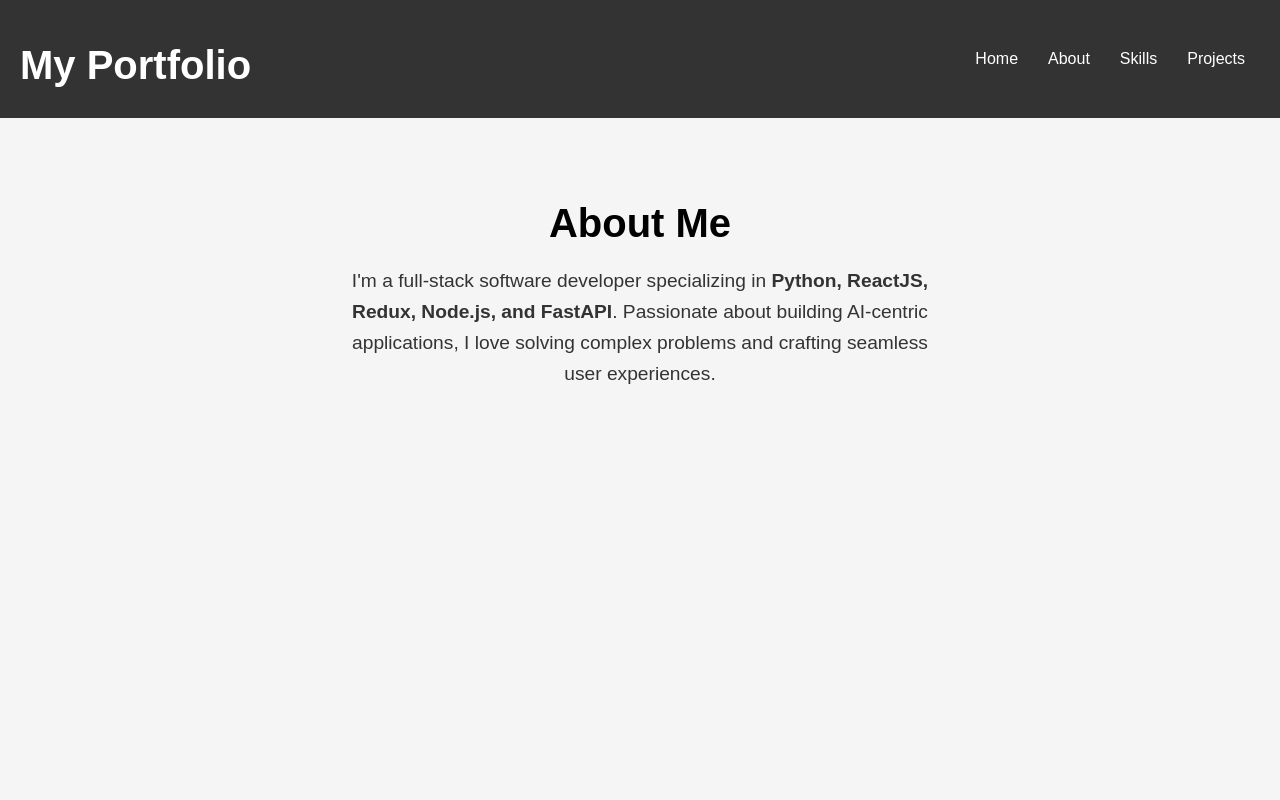
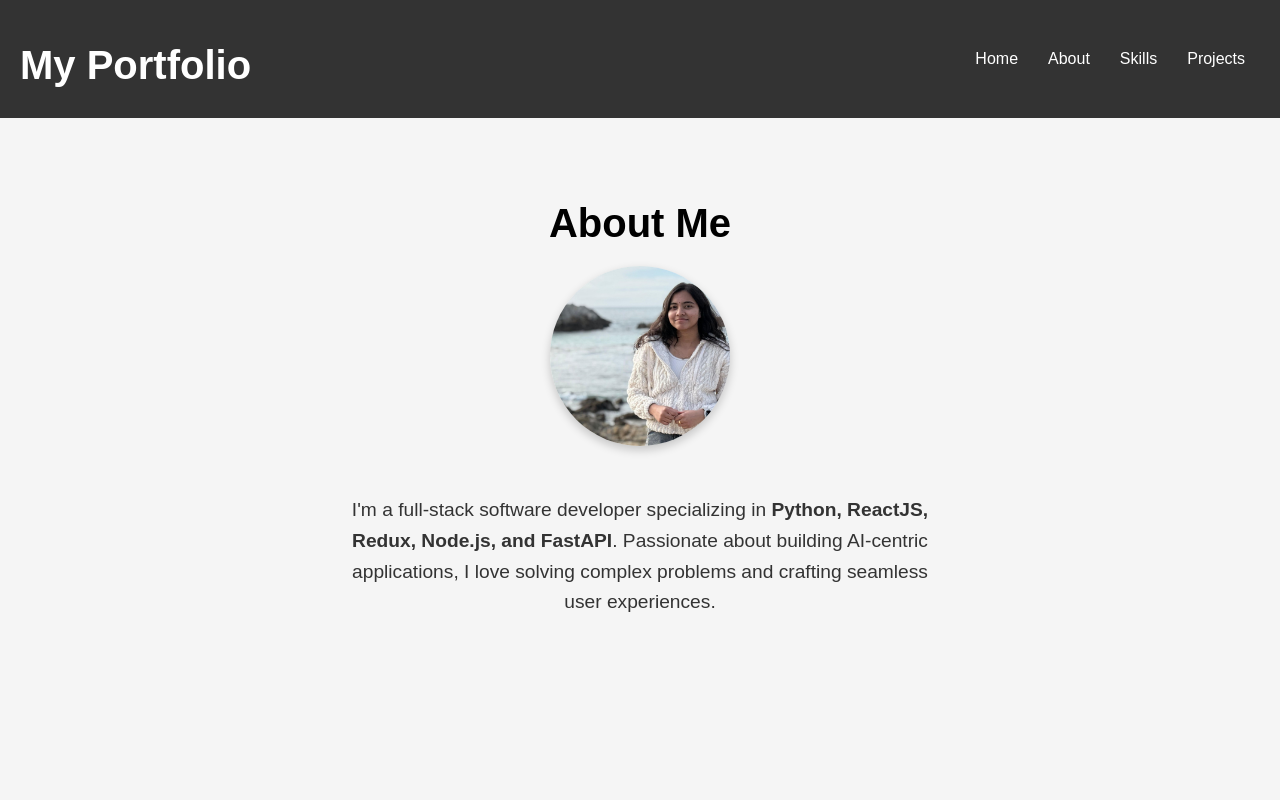
Before and after one commit to CharviBasappa/Craftfolio, a React (Create React App) app: page /about in a window 1280 px wide. Shown: the top 800 px of the page. Built offline with nearby package versions, Linux system fonts and the light colour scheme.

Commit message:
Profile picture updated

```diff
--- a/src/index.css
+++ b/src/index.css
@@ -34,12 +34,14 @@ footer {
   color: white;
   padding: 10px;
 }
-
 .about-section {
   text-align: center;
   padding: 50px;
   background: #f5f5f5;
   min-height: 100vh;
+  display: flex;
+  flex-direction: column;
+  align-items: center;
 }
 
 .about-content {
@@ -50,6 +52,15 @@ footer {
   transition: transform 0.3s ease-in-out;
 }
 
+.profile-image {
+  width: 180px;
+  height: 180px;
+  border-radius: 50%;
+  object-fit: cover;
+  margin-bottom: 20px;
+  box-shadow: 0px 4px 10px rgba(0, 0, 0, 0.2);
+}
+
 h1 {
   font-size: 2.5rem;
   margin-bottom: 20px;
--- a/src/pages/About.js
+++ b/src/pages/About.js
@@ -1,5 +1,6 @@
 import { useEffect, useState } from "react";
 import { motion } from "framer-motion";
+import profileImage from "../assets/profile.jpg";
 
 const About = () => {
   const [scrollPosition, setScrollPosition] = useState(0);
@@ -26,6 +27,14 @@ const About = () => {
           transform: `translateY(${scrollPosition * 0.1}px)`,
         }}
       >
+        <motion.img
+          src={profileImage}
+          alt="Profile"
+          className="profile-image"
+          initial={{ opacity: 0, y: -50 }}
+          animate={{ opacity: 1, y: 0 }}
+          transition={{ duration: 1 }}
+        />
         <p>
           I'm a full-stack software developer specializing in{" "}
           <strong>Python, ReactJS, Redux, Node.js, and FastAPI</strong>.
```
Also changed, not shown: src/assets/profile.jpg (added).
